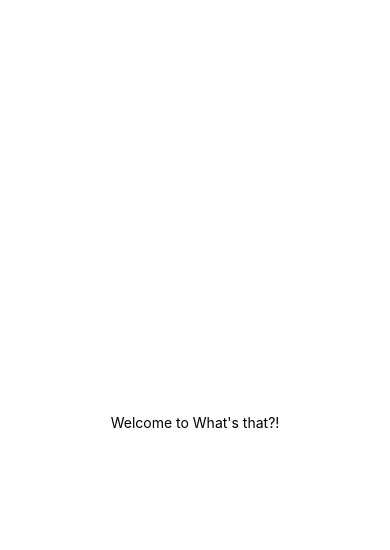
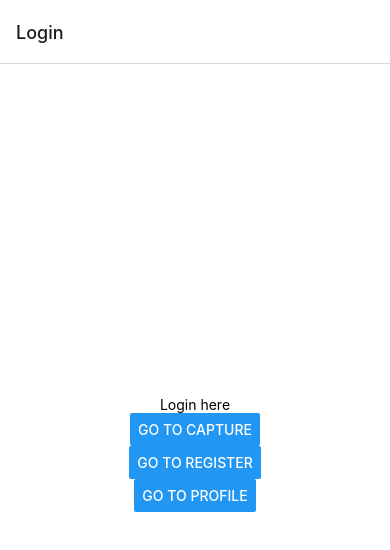
Before and after one commit to chingu-voyages/v41-bears-team-29, a React Native app in the folder Front-end/: screen /Login in a window 390 px wide. Shown: the top 550 px of the page. Built offline with nearby package versions, Linux system fonts and the light colour scheme.

Commit message:
Adding Navigation

```diff
--- a/Front-end/App.js
+++ b/Front-end/App.js
@@ -1,12 +1,29 @@
 import { StatusBar } from 'expo-status-bar';
-import { StyleSheet, Text, View } from 'react-native';
+import { StyleSheet, Text, View, Button } from 'react-native';
+import * as React from 'react';
+import { NavigationContainer } from '@react-navigation/native';
+import { createNativeStackNavigator } from '@react-navigation/native-stack';
+import Capture from './pages/Capture';
+import Choosing from './pages/Choosing';
+import Login from './pages/Login';
+import ProfileAdmin from './pages/ProfileAdmin';
+import Register from './pages/Register';
+import Score from './pages/Score';
+
+const Stack = createNativeStackNavigator();
 
 export default function App() {
   return (
-    <View style={styles.container}>
-      <Text>Welcome to What's that?!</Text>
-      <StatusBar style="auto" />
-    </View>
+    <NavigationContainer>
+      <Stack.Navigator initialRouteName="Login">
+        <Stack.Screen name="Login" component={Login} />
+        <Stack.Screen name="Register" component={Register} />
+        <Stack.Screen name="Capture" component={Capture} />
+        <Stack.Screen name="Choosing" component={Choosing} />
+        <Stack.Screen name="Score" component={Score} />
+        <Stack.Screen name="ProfileAdmin" component={ProfileAdmin} />
+      </Stack.Navigator>
+    </NavigationContainer>
   );
 }
 
--- a/Front-end/app.json
+++ b/Front-end/app.json
@@ -14,9 +14,7 @@
     "updates": {
       "fallbackToCacheTimeout": 0
     },
-    "assetBundlePatterns": [
-      "**/*"
-    ],
+    "assetBundlePatterns": ["**/*"],
     "ios": {
       "supportsTablet": true
     },
--- a/Front-end/babel.config.js
+++ b/Front-end/babel.config.js
@@ -1,4 +1,4 @@
-module.exports = function(api) {
+module.exports = function (api) {
   api.cache(true);
   return {
     presets: ['babel-preset-expo'],
--- a/Front-end/pages/Capture.js
+++ b/Front-end/pages/Capture.js
@@ -1,11 +1,14 @@
 import { StatusBar } from 'expo-status-bar';
-import { StyleSheet, Text, View } from 'react-native';
+import { StyleSheet, Text, View, Button } from 'react-native';
 
-export default function Capture() {
+export default function Capture({ navigation }) {
   return (
     <View style={styles.container}>
       <Text>Capture</Text>
-      <StatusBar style="auto" />
+      <Button
+        title="go to Choosing"
+        onPress={() => navigation.navigate('Choosing')}
+      />
     </View>
   );
 }
--- a/Front-end/pages/Choosing.js
+++ b/Front-end/pages/Choosing.js
@@ -1,11 +1,14 @@
 import { StatusBar } from 'expo-status-bar';
-import { StyleSheet, Text, View } from 'react-native';
+import { StyleSheet, Text, View, Button } from 'react-native';
 
-export default function Choosing() {
+export default function Choosing({ navigation }) {
   return (
     <View style={styles.container}>
       <Text>Choosing</Text>
-      <StatusBar style="auto" />
+      <Button
+        title="go to Score"
+        onPress={() => navigation.navigate('Score')}
+      />
     </View>
   );
 }
--- a/Front-end/pages/Login.js
+++ b/Front-end/pages/Login.js
@@ -1,11 +1,22 @@
 import { StatusBar } from 'expo-status-bar';
-import { StyleSheet, Text, View } from 'react-native';
+import { StyleSheet, Text, View, Button } from 'react-native';
 
-export default function Login() {
+export default function Login({ navigation }) {
   return (
     <View style={styles.container}>
       <Text>Login here</Text>
-      <StatusBar style="auto" />
+      <Button
+        title="go to Capture"
+        onPress={() => navigation.navigate('Capture')}
+      />{' '}
+      <Button
+        title="go to Register"
+        onPress={() => navigation.navigate('Register')}
+      />
+      <Button
+        title="go to Profile"
+        onPress={() => navigation.navigate('ProfileAdmin')}
+      />
     </View>
   );
 }
--- a/Front-end/pages/ProfileAdmin.js
+++ b/Front-end/pages/ProfileAdmin.js
@@ -1,7 +1,7 @@
 import { StatusBar } from 'expo-status-bar';
 import { StyleSheet, Text, View } from 'react-native';
 
-export default function ProfileAdmin() {
+export default function ProfileAdmin({ navigation }) {
   return (
     <View style={styles.container}>
       <Text>profile admin</Text>
--- a/Front-end/pages/Register.js
+++ b/Front-end/pages/Register.js
@@ -1,10 +1,17 @@
 import { StatusBar } from 'expo-status-bar';
-import { StyleSheet, Text, View } from 'react-native';
+import { StyleSheet, Text, View, Button } from 'react-native';
+import ProfileAdmin from './ProfileAdmin';
 
-export default function Register() {
+export default function Register({ navigation }) {
   return (
     <View style={styles.container}>
-      <Text>Register here</Text>
+      <Text>Wellcome to</Text>
+      <Text>What's that?!</Text>
+      <Text>Please register to start playing with this incredible game</Text>
+      <Button
+        title="Go to your profile"
+        onPress={() => navigation.navigate('ProfileAdmin')}
+      />
       <StatusBar style="auto" />
     </View>
   );
--- a/Front-end/pages/Score.js
+++ b/Front-end/pages/Score.js
@@ -1,11 +1,14 @@
 import { StatusBar } from 'expo-status-bar';
-import { StyleSheet, Text, View } from 'react-native';
+import { StyleSheet, Text, View, Button } from 'react-native';
 
-export default function Score() {
+export default function Score({ navigation }) {
   return (
     <View style={styles.container}>
       <Text>Score</Text>
-      <StatusBar style="auto" />
+      <Button
+        title="go to Capture"
+        onPress={() => navigation.navigate('Capture')}
+      />
     </View>
   );
 }
```
Also changed, not shown: Front-end/package.json (+6 -1 lines), 1 other file (tests, documents, lock files or other folders).
